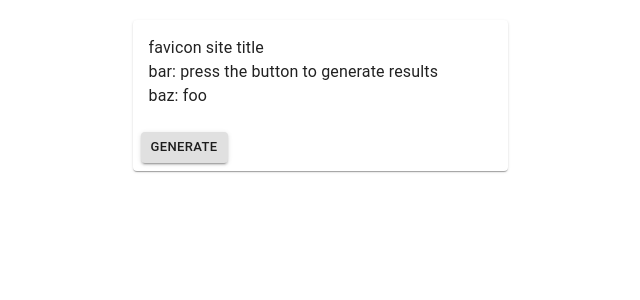
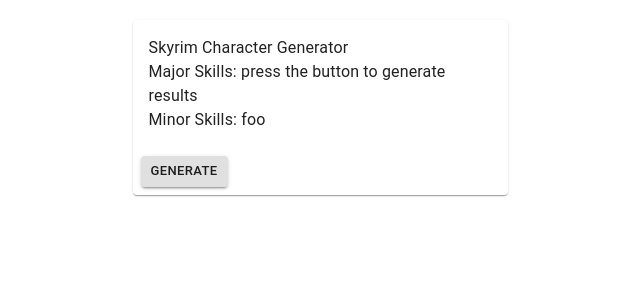
Before and after one commit to hmbeale/generator, a React (Create React App) app: page / in a window 1280 px wide. Shown: the top 300 px of the page, without its empty margins (320-960 px from the left). Built offline with nearby package versions, Linux system fonts and the light colour scheme.

Commit message:
text edits

```diff
--- a/src/components/simpleCard.js
+++ b/src/components/simpleCard.js
@@ -27,9 +27,9 @@
     return (
       <Card className={classes.card}>
         <CardContent>
-          <Typography>favicon site title </Typography>
-          <Typography>bar: {this.props.text1}</Typography>
-          <Typography>baz: {this.props.text2}</Typography>
+          <Typography>Skyrim Character Generator </Typography>
+          <Typography>Major Skills: {this.props.text1}</Typography>
+          <Typography>Minor Skills: {this.props.text2}</Typography>
         </CardContent>
         <CardActions>
           <Button
```
